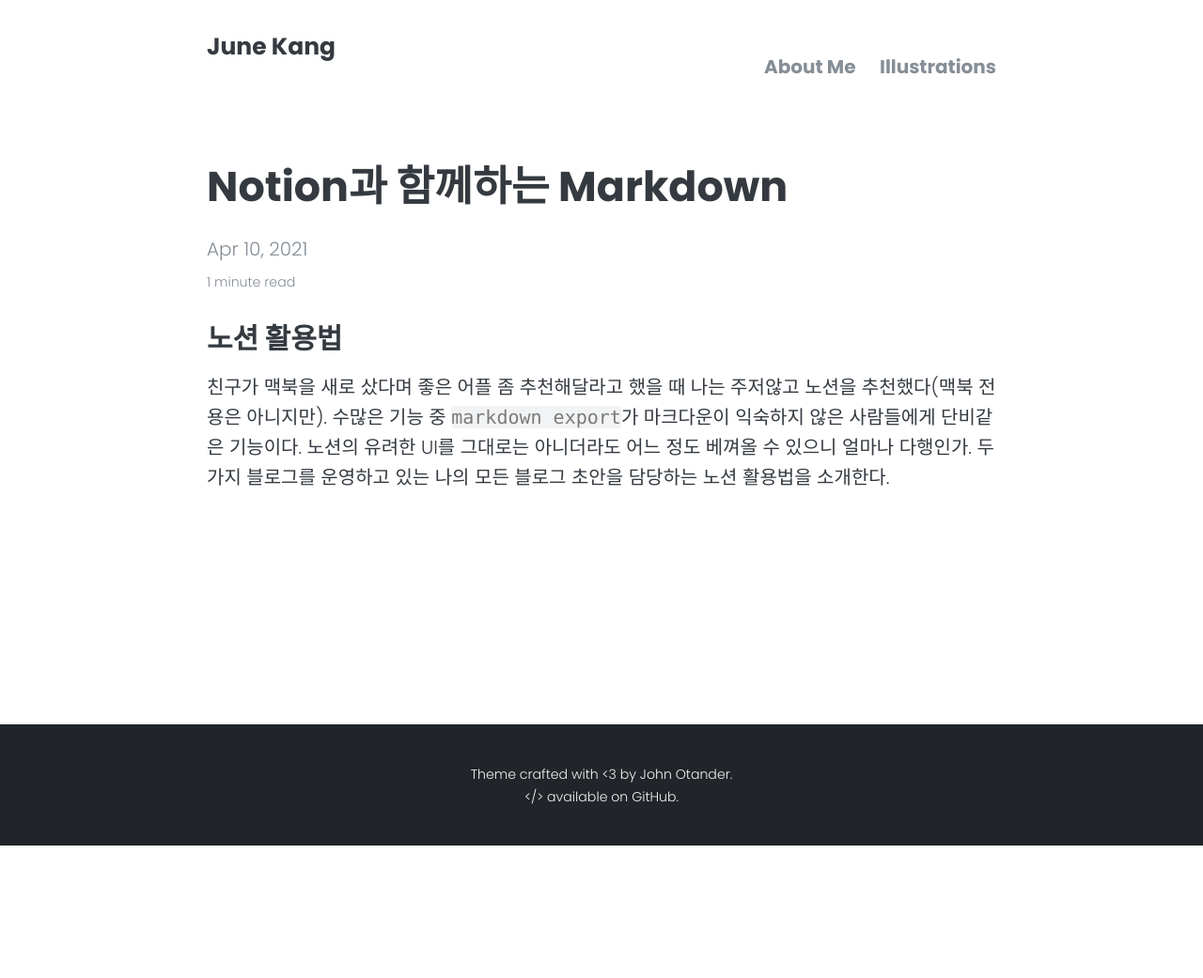
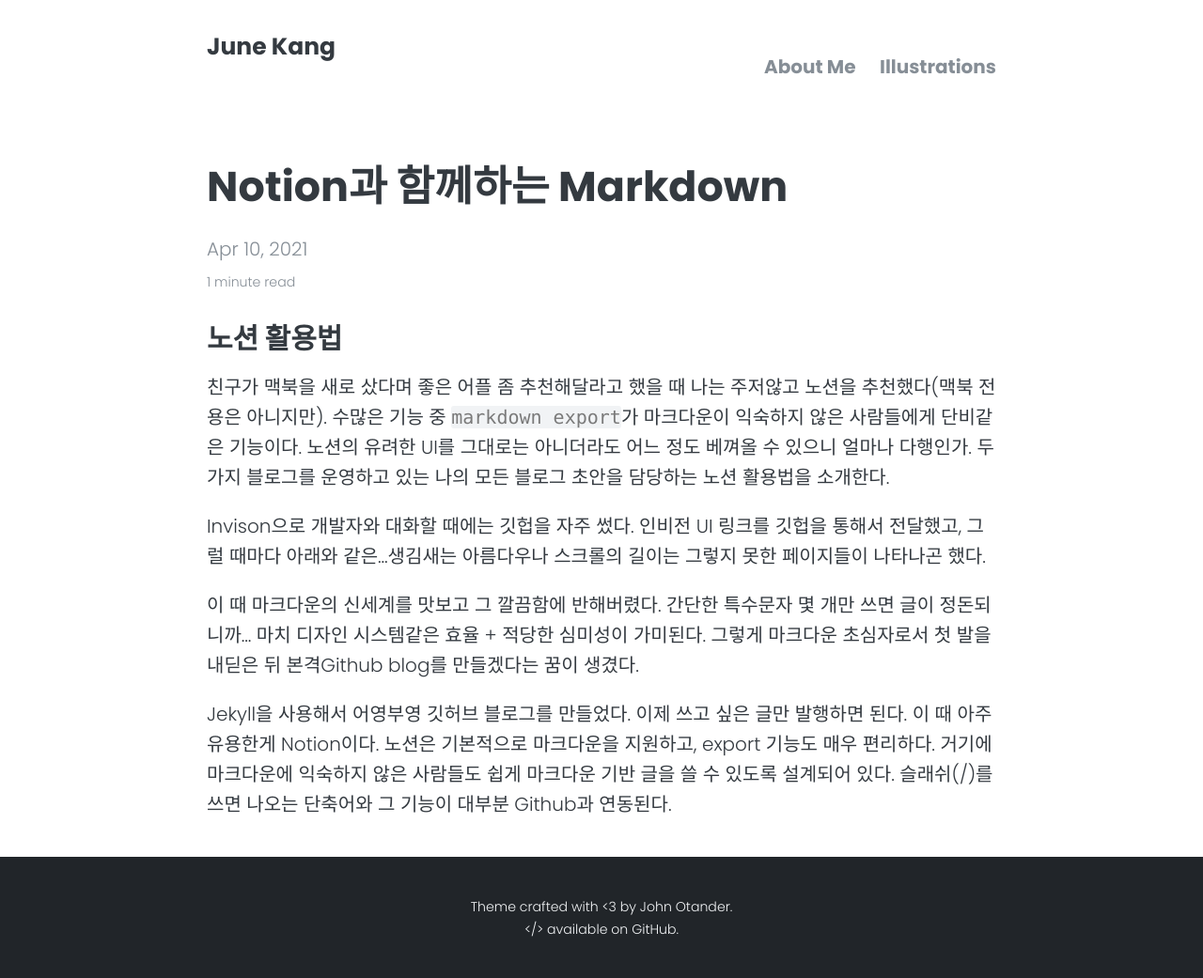
Before and after one commit to kangjune/kangjune.github.io, a Jekyll site: the page built from _posts/2021-04-10-Notion.md, in a window 1280 px wide. Shown: the whole page at 94% size. Built offline with Jekyll 4.4.1, drawn with Linux system fonts in a browser that asks for light colours; before the commit the page ends 900 px from its top, so only the background shows below that.

Commit message:
Update 2021-04-10-Notion.md

```diff
--- a/_posts/2021-04-10-Notion.md
+++ b/_posts/2021-04-10-Notion.md
@@ -9,3 +9,9 @@ categories: Notion Github
 ## 노션 활용법
 
 친구가 맥북을 새로 샀다며 좋은 어플 좀 추천해달라고 했을 때 나는 주저않고 노션을 추천했다(맥북 전용은 아니지만). 수많은 기능 중 `markdown export`가 마크다운이 익숙하지 않은 사람들에게 단비같은 기능이다. 노션의 유려한 UI를 그대로는 아니더라도 어느 정도 베껴올 수 있으니 얼마나 다행인가. 두 가지 블로그를 운영하고 있는 나의 모든 블로그 초안을 담당하는 노션 활용법을 소개한다.
+
+Invison으로 개발자와 대화할 때에는 깃헙을 자주 썼다. 인비전 UI 링크를 깃헙을 통해서 전달했고, 그럴 때마다 아래와 같은...생김새는 아름다우나 스크롤의 길이는 그렇지 못한 페이지들이 나타나곤 했다.
+
+이 때 마크다운의 신세계를 맛보고 그 깔끔함에 반해버렸다. 간단한 특수문자 몇 개만 쓰면 글이 정돈되니까... 마치 디자인 시스템같은 효율 + 적당한 심미성이 가미된다. 그렇게 마크다운 초심자로서 첫 발을 내딛은 뒤 본격Github blog를 만들겠다는 꿈이 생겼다.
+
+Jekyll을 사용해서 어영부영 깃허브 블로그를 만들었다. 이제 쓰고 싶은 글만 발행하면 된다. 이 때 아주 유용한게 Notion이다. 노션은 기본적으로 마크다운을 지원하고, export 기능도 매우 편리하다. 거기에 마크다운에 익숙하지 않은 사람들도 쉽게 마크다운 기반 글을 쓸 수 있도록 설계되어 있다. 슬래쉬(/)를 쓰면 나오는 단축어와 그 기능이 대부분 Github과 연동된다.
```
